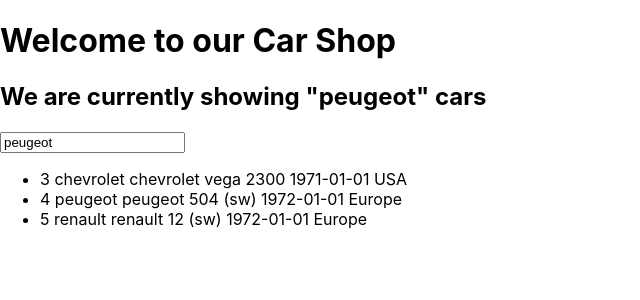
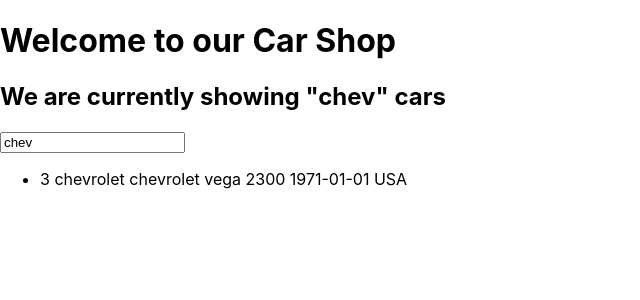
Before and after one commit to Nayar/reactshop, a React (Create React App) app: page / in a window 1280 px wide. Shown: the top 300 px of the page, without its empty margins (0-640 px from the left). Built offline with nearby package versions, Linux system fonts and the light colour scheme.

Commit message:
dynamic filter

```diff
--- a/src/CarShop.js
+++ b/src/CarShop.js
@@ -42,7 +42,7 @@
     constructor(props) {
         super(props)
         this.state = {
-            filter: "peugeot"
+            filter: "chev"
         }
     }
 
@@ -53,7 +53,7 @@
             <input type="text" value={this.state.filter}></input>
             <ul>
                 { listCars
-                .filter(car => car.brand.includes("e"))
+                .filter(car => car.brand.includes(this.state.filter))
                 .map(car => <li key={car.id}>{car.id} {car.brand} {car.name} {car.year} {car.origin}</li>) }
             </ul>
         </>
```
